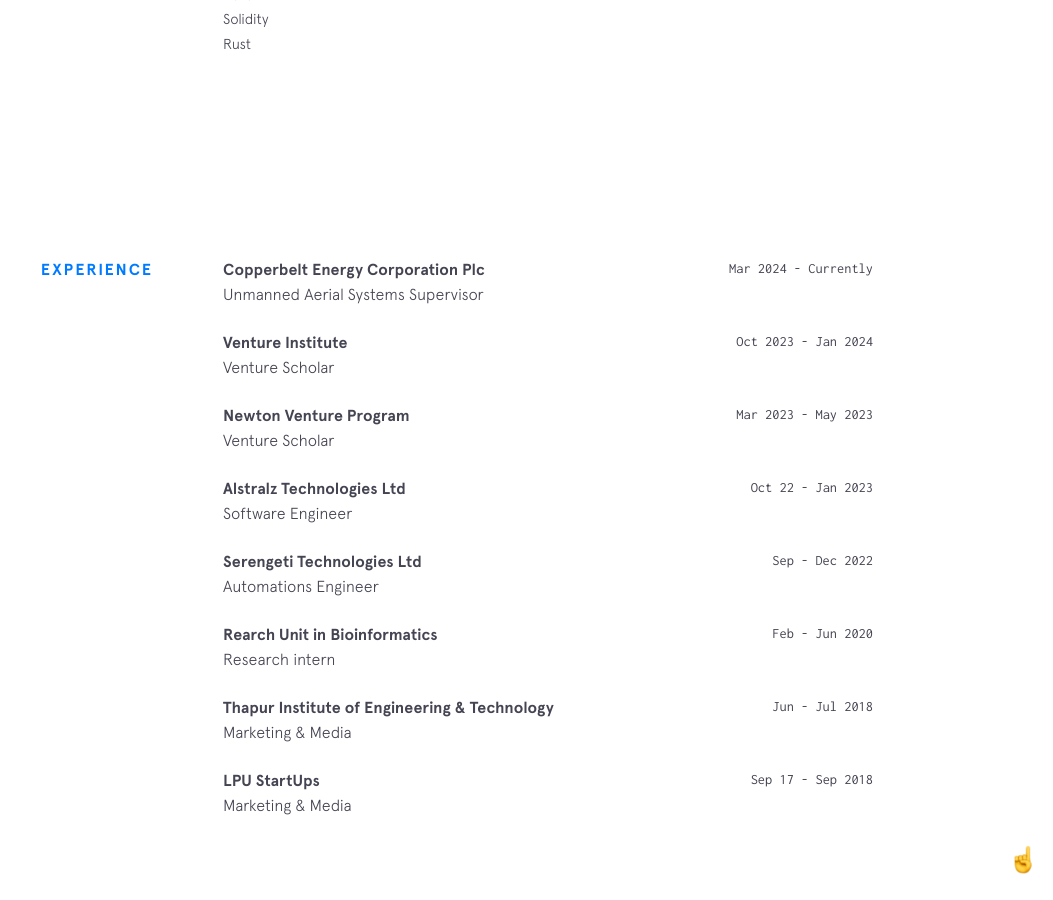
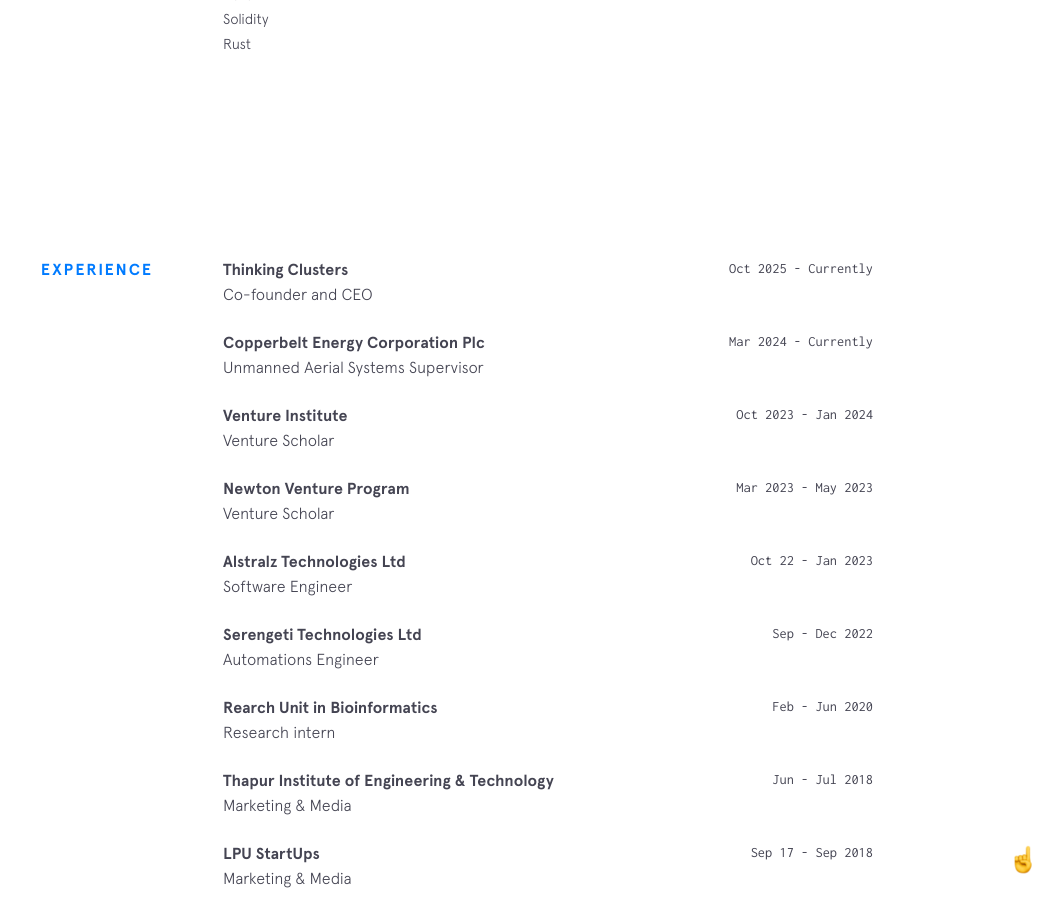
Before and after one commit to KmgSamuel/KmgSamuel.github.io, a Jekyll site: the page built from index.html, in a window 1280 px wide and 900 px high, scrolled down 2021 px. Shown: the whole window, without its empty margins (227-1280 px from the left). Built offline with Jekyll 4.4.1, drawn with Linux system fonts in a browser that asks for light colours; nearby versions of some CDN libraries.

Commit message:
updating experience with new role

```diff
--- a/_data/experience.yml
+++ b/_data/experience.yml
@@ -1,4 +1,11 @@
+
+- company: Thinking Clusters
+  url: https://www.thinkingclusters.com/
+  time: Oct 2025 - Currently
+  position: Co-founder and CEO
+
 - company: Copperbelt Energy Corporation Plc
+  url: https://cec.com.zm/
   time: Mar 2024 - Currently
   position: Unmanned Aerial Systems Supervisor
 
```
